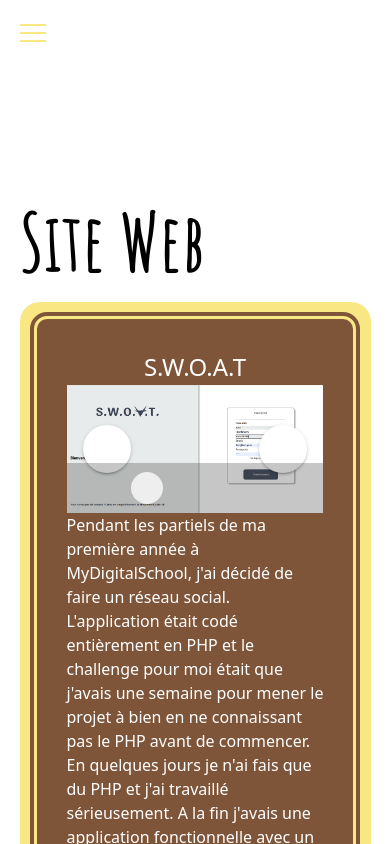
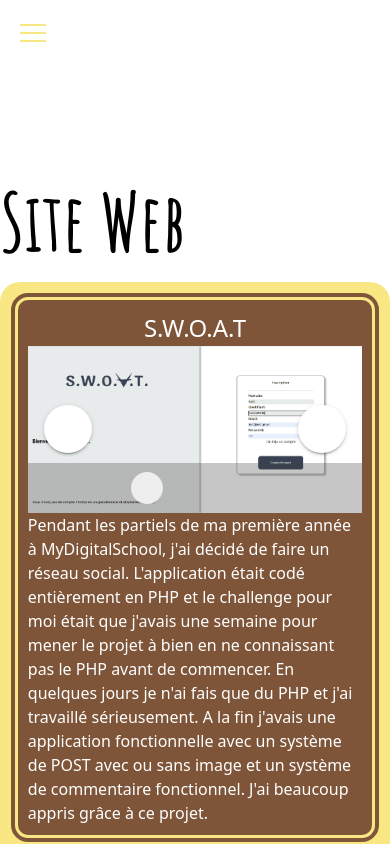
Before and after one commit to ArditMDS/Projet-portfolio-nuxt, a Nuxt app: page /projects in a window 390 px wide. Shown: the top 844 px of the page. Built offline with nearby package versions, Linux system fonts and the light colour scheme.

Commit message:
responsive + modif page projet pour mobile

```diff
--- a/assets/css/main.css
+++ b/assets/css/main.css
@@ -396,6 +396,9 @@
     align-items: center;
     padding: 5%;
 }
+.containerPageProjetsMobile {
+    display: none;
+}
 .imgProjet {
     width: 50%;
 }
@@ -651,9 +654,6 @@
   .displayProjet {
     flex-direction: column;
   }
-  .v-window{
-    height: 100% !important;
-  }
   .description {
     width: 100%;
   }
@@ -692,4 +692,17 @@
     display: block;
     margin-bottom: 5px;
   }
+  .containerPageProjets {
+    display: none;
+  }
+  .containerPageProjetsMobile {
+    display: flex;
+    flex-direction: column;
+  }
+  .v-window {
+    height: 100% !important;
+  }
+  .projet {
+    padding: 10px;
+  }
 }
--- a/components/ListProjects.vue
+++ b/components/ListProjects.vue
@@ -1,4 +1,5 @@
 <template>
+    <div>
         <div class="containerPageProjets">
             <div v-for="categorie in categorieProjets" :key="categorie.id">
                 <h2 class="titreCategorie">{{ categorie.nomCategorie }}</h2>
@@ -16,6 +17,30 @@
                                     <v-carousel-item :src="projet.urlImage3" contain></v-carousel-item>
                                     </v-carousel>
                                 <p class="description">{{ projet.texte }}</p>
+                            </div>
+                        </div>
+                    </div>
+                </div>
+            </div>
+        </div>
+        <div class="containerPageProjetsMobile">
+            <div v-for="categorie in categorieProjets" :key="categorie.id">
+                <h2 class="titreCategorie">{{ categorie.nomCategorie }}</h2>
+                <div class="containerProjet">
+                    <div v-for="projet in projets.filter(item => item.categorieProjet === categorie.nomCategorie)" :key="projet.id">
+                        <div class="projet">
+                            <h3 class="titreProjets">{{ projet.nomProjet }}</h3>
+                            <div class="displayProjet">
+                                <v-carousel>
+                                    <v-carousel-item v-if="projet.showVideo">
+                                        <video :src="projet.urlVideo" controls></video>
+                                    </v-carousel-item>
+                                    <v-carousel-item :src="projet.urlImage" contain></v-carousel-item>
+                                    <v-carousel-item :src="projet.urlImage2" contain></v-carousel-item>
+                                    <v-carousel-item :src="projet.urlImage3" contain></v-carousel-item>
+                                    </v-carousel>
+                                <p class="description">{{ projet.texte }}</p>
+                            </div>
                         </div>
                     </div>
                 </div>
--- a/components/Work.vue
+++ b/components/Work.vue
@@ -37,7 +37,7 @@
                                 qui étaient trop mal rangé.
                                 </v-card-text>
                                 <v-card-actions>
-                                <v-btn color="primary" block @click="dialog = false">Close Dialog</v-btn>
+                                <v-btn color="primary" block @click="dialog = false">Fermer</v-btn>
                                 </v-card-actions>
                             </v-card>
                         </v-dialog>
@@ -74,7 +74,7 @@
 
                                 </v-card-text>
                                 <v-card-actions>
-                                <v-btn color="primary" block @click="dialog3 = false">Close Dialog</v-btn>
+                                <v-btn color="primary" block @click="dialog3 = false">Fermer</v-btn>
                                 </v-card-actions>
                             </v-card>
                         </v-dialog>
@@ -108,7 +108,7 @@
                                     professionelle et que les gens avec qui je travaillais était vraiment bienveillant.
                                 </v-card-text>
                                 <v-card-actions>
-                                <v-btn color="primary" block @click="dialog2 = false">Close Dialog</v-btn>
+                                <v-btn color="primary" block @click="dialog2 = false">Fermer</v-btn>
                                 </v-card-actions>
                             </v-card>
                         </v-dialog>
@@ -134,6 +134,6 @@
 
 <style>
 .bg-primary {
-    background: red!important;
+    background: brown!important;
 }
 </style>
```
Lines whose indentation alone changed are shown as unchanged.
